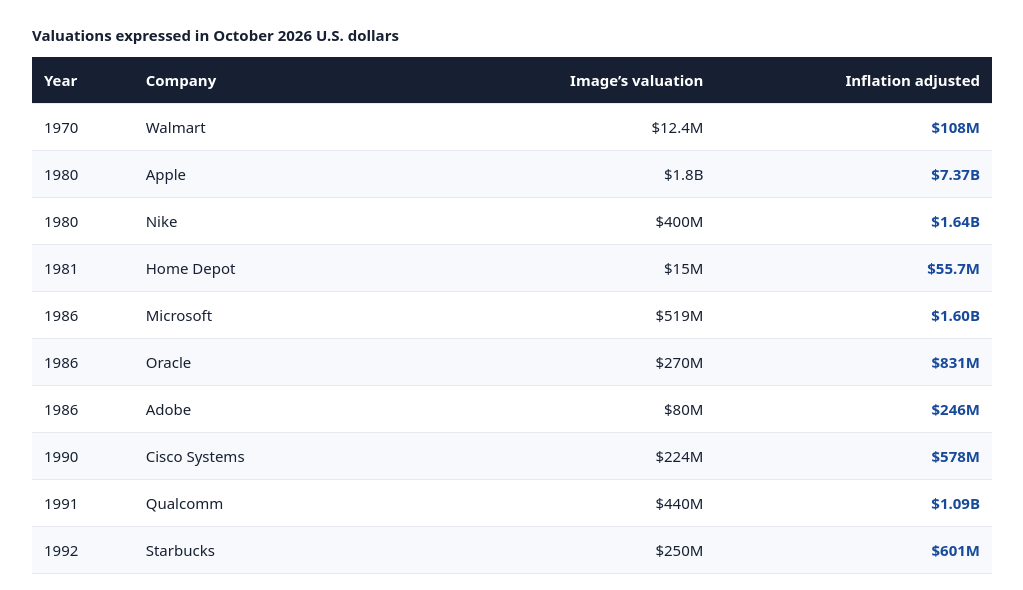
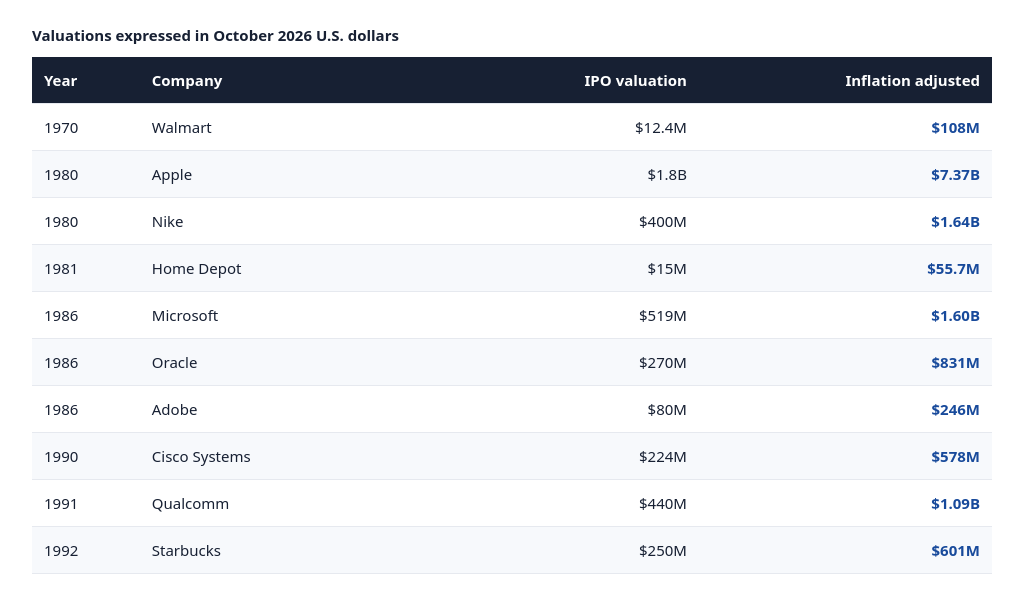
Before and after one commit to thorayi/stock-search, a plain HTML site: page index.html in a window 1280 px wide. Shown: the part 206-796 px from the top of the page, without its empty margins (128-1151 px from the left). Drawn offline with Linux system fonts and the light colour scheme.

Commit message:
historic ipo valution

```diff
--- a/index.html
+++ b/index.html
@@ -31,7 +31,7 @@
   <div class="table-wrap">
     <table>
       <caption>Valuations expressed in October 2026 U.S. dollars</caption>
-      <thead><tr><th scope="col">Year</th><th scope="col">Company</th><th scope="col">Image’s valuation</th><th scope="col">Inflation adjusted</th></tr></thead>
+      <thead><tr><th scope="col">Year</th><th scope="col">Company</th><th scope="col">IPO valuation</th><th scope="col">Inflation adjusted</th></tr></thead>
       <tbody>
         <tr><td>1970</td><td>Walmart</td><td>$12.4M</td><td>$108M</td></tr>
         <tr><td>1980</td><td>Apple</td><td>$1.8B</td><td>$7.37B</td></tr>
```
